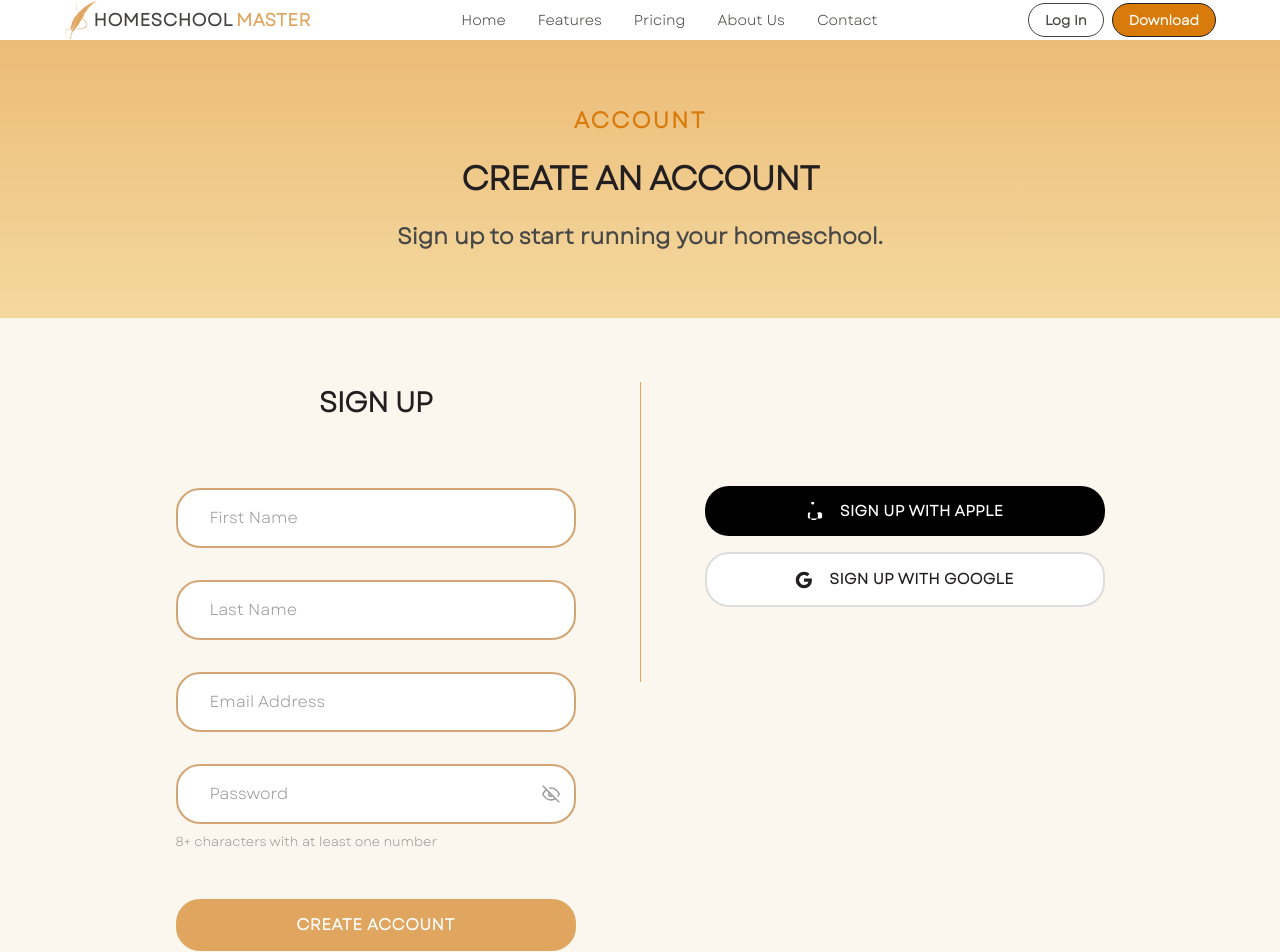
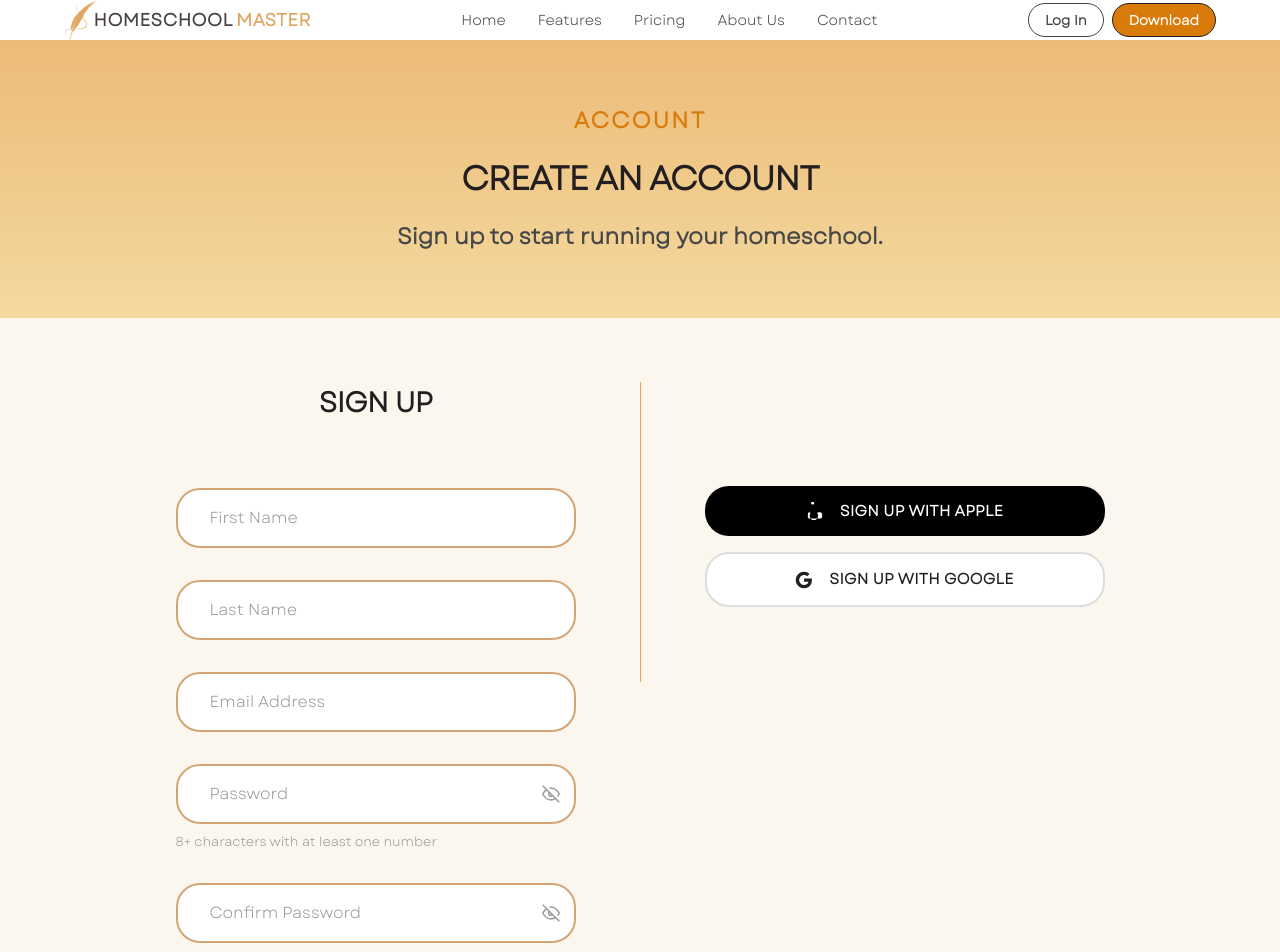
Before and after one commit to homeschool-master/homeschool-master-web, a React (Vite) app: page /register in a window 1280 px wide. Shown: the top 952 px of the page. Built offline with nearby package versions, Linux system fonts and the light colour scheme; no server answers.

Commit message:
add confirmation password field.

```diff
--- a/src/pages/app/RegisterPage.tsx
+++ b/src/pages/app/RegisterPage.tsx
@@ -13,6 +13,10 @@ const registerSchema = z.object({
     .string()
     .min(8, { message: 'Password must be at least 8 characters' })
     .regex(/\d/, { message: 'Password must contain at least one number' }),
+  confirmPassword: z.string().min(8, { message: 'Password must be at least 8 characters' }),
+}).refine((data) => data.password === data.confirmPassword, {
+  message: 'Passwords do not match',
+  path: ['confirmPassword'],
 })
 
 type RegisterFormData = z.infer<typeof registerSchema>
@@ -20,6 +24,7 @@ type RegisterFormData = z.infer<typeof registerSchema>
 const RegisterPage = () => {
   const navigate = useNavigate()
   const [showPassword, setShowPassword] = useState(false)
+  const [showConfirmPassword, setShowConfirmPassword] = useState(false)
 
   const {
     register,
@@ -33,7 +38,8 @@ const RegisterPage = () => {
 
   const onSubmit = async (data: RegisterFormData) => {
     try {
-      await api.post('/api/v1/auth/register', data)
+      const { confirmPassword, ...registerData } = data
+      await api.post('/api/v1/auth/register', registerData)
       navigate('/login')
     } catch (error: any) {
       setError('root', {
@@ -143,6 +149,39 @@ const RegisterPage = () => {
                 )}
               </div>
 
+              <div className="register-page__form-group">
+                <div className="register-page__password-wrapper">
+                  <input
+                    type={showConfirmPassword ? 'text' : 'password'}
+                    placeholder="Confirm Password"
+                    {...register('confirmPassword')}
+                    className={`register-page__input ${errors.confirmPassword ? 'register-page__input--error' : ''}`}
+                    disabled={isSubmitting}
+                  />
+                  <button
+                    type="button"
+                    onClick={() => setShowConfirmPassword(!showConfirmPassword)}
+                    className="register-page__password-toggle"
+                    disabled={isSubmitting}
+                  >
+                    {showConfirmPassword ? (
+                      <svg width="18" height="18" viewBox="0 0 24 24" fill="none" stroke="currentColor" strokeWidth="2">
+                        <path d="M1 12s4-8 11-8 11 8 11 8-4 8-11 8-11-8-11-8z"></path>
+                        <circle cx="12" cy="12" r="3"></circle>
+                      </svg>
+                    ) : (
+                      <svg width="18" height="18" viewBox="0 0 24 24" fill="none" stroke="currentColor" strokeWidth="2">
+                        <path d="M17.94 17.94A10.07 10.07 0 0 1 12 20c-7 0-11-8-11-8a18.45 18.45 0 0 1 5.06-5.94M9.9 4.24A9.12 9.12 0 0 1 12 4c7 0 11 8 11 8a18.5 18.5 0 0 1-2.16 3.19m-6.72-1.07a3 3 0 1 1-4.24-4.24"></path>
+                        <line x1="1" y1="1" x2="23" y2="23"></line>
+                      </svg>
+                    )}
+                  </button>
+                </div>
+                {errors.confirmPassword && (
+                  <span className="register-page__error-message">{errors.confirmPassword.message}</span>
+                )}
+              </div>
+
               {errors.root && <div className="register-page__api-error">{errors.root.message}</div>}
 
               <button type="submit" disabled={isSubmitting} className="register-page__submit">
```
